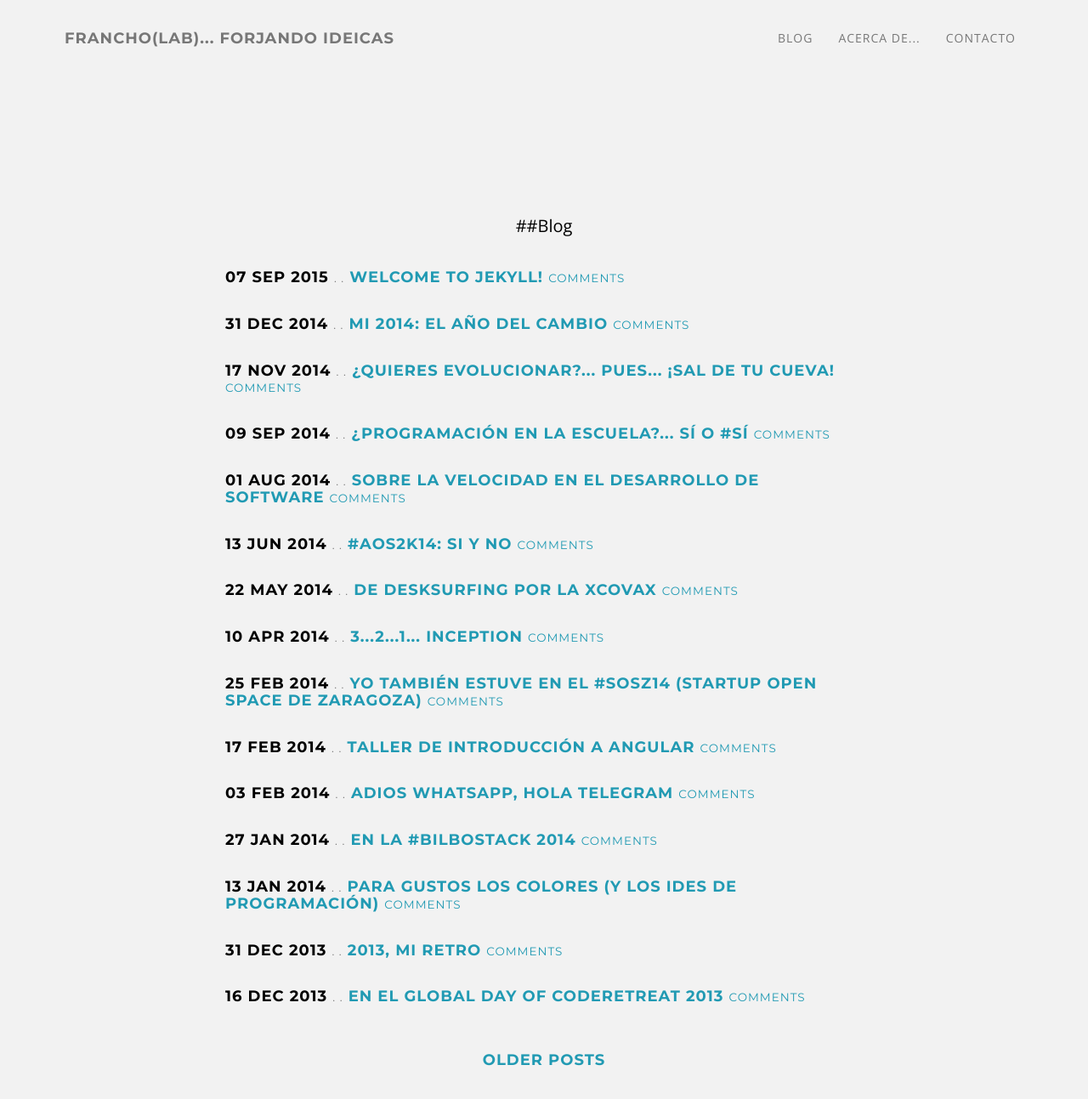
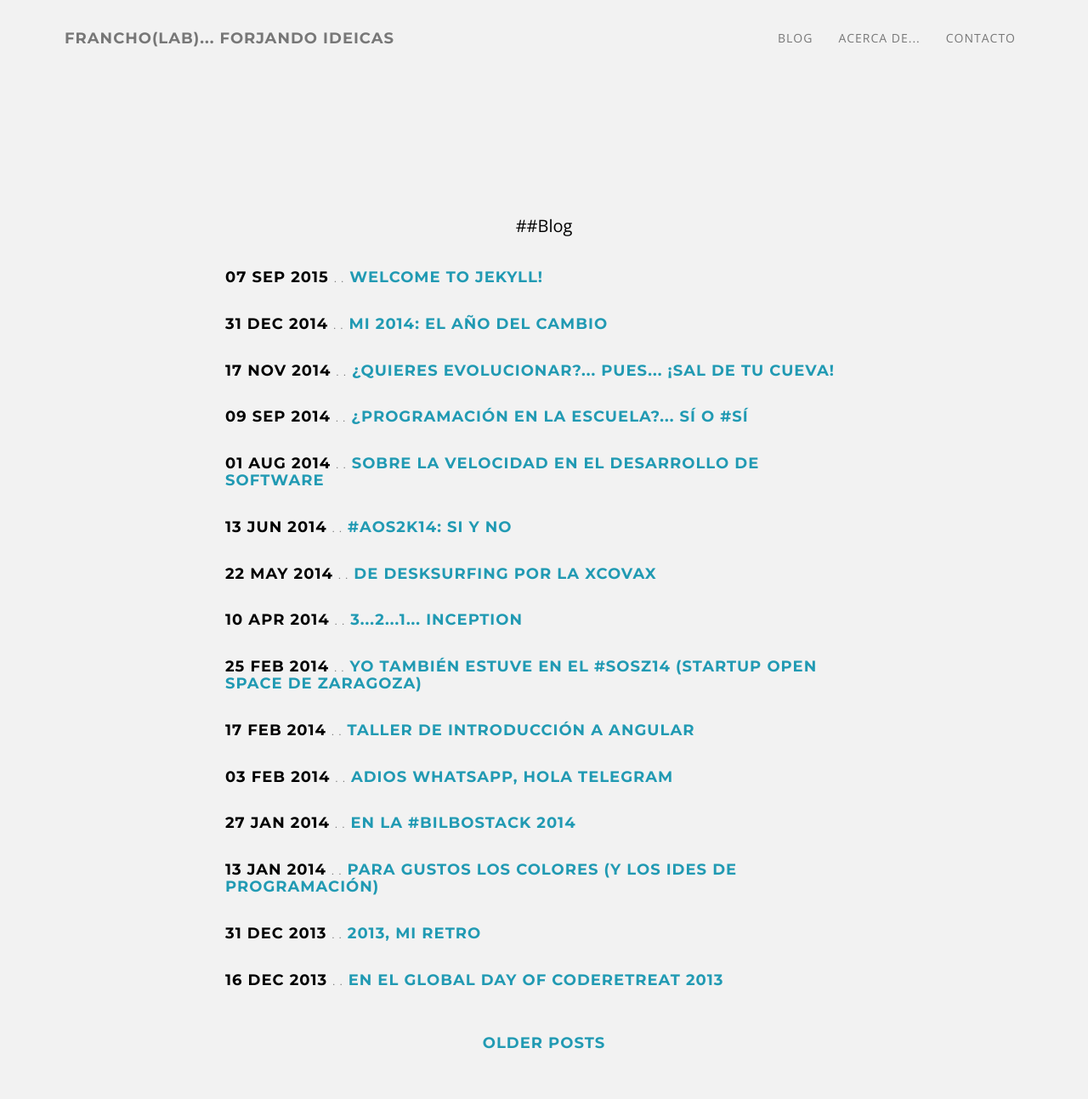
Before and after one commit to francho/francho.github.io, a Jekyll site: the page built from blog/index.html, in a window 1280 px wide and 1400 px high. Shown: the top 1293 px of the window at 85% size. Built offline with Jekyll 4.4.1, drawn with Linux system fonts in a browser that asks for light colours; the list of posts is cut into pages by our own code; comment, search, counter and statistics services are not loaded.

Commit message:
Remove link to comments in posts list

```diff
--- a/_layouts/blog.html
+++ b/_layouts/blog.html
@@ -14,7 +14,7 @@
       {{ page.content | markdownify }}
 
       {% for post in paginator.posts %}
-        <h4 align="left"><strong>{{ post.date | date_to_string }}</strong> <small>. {{ post.category }} .</small> <a href="{{ post.url }}"> <strong>{{ post.title }} </strong> </a> <small><a href="{{ post.url }}#disqus_thread">Comments</a></small></h4>
+        <h4 align="left"><strong>{{ post.date | date_to_string }}</strong> <small>. {{ post.category }} .</small> <a href="{{ post.url }}"> <strong>{{ post.title }} </strong> </a></h4>
       {% endfor %}
 
       <!-- Pagination links -->
```
